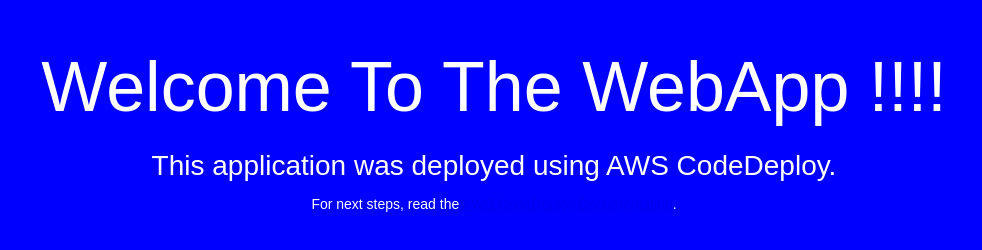
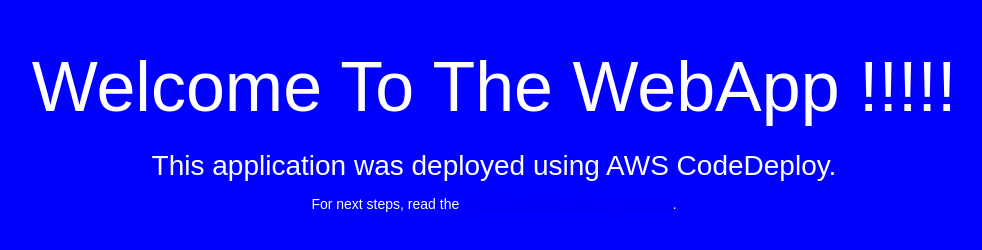
Before and after one commit to pratiksponde/sampleapp, a plain HTML site: page index.html in a window 1280 px wide. Shown: the whole page, without its empty margins (146-1128 px from the left). Drawn offline with Linux system fonts and the light colour scheme.

Commit message:
third update

```diff
--- a/index.html
+++ b/index.html
@@ -26,7 +26,7 @@
 </head>
 <body>
   <div align="center">
-    <h1>Welcome To The WebApp !!!!</h1>
+    <h1>Welcome To The WebApp !!!!!</h1>
     <h2>This application was deployed using AWS CodeDeploy.</h2>
     <p>For next steps, read the <a href="http://aws.amazon.com/documentation/codedeploy">AWS CodeDeploy Documentation</a>.</p>
   </div>
```
